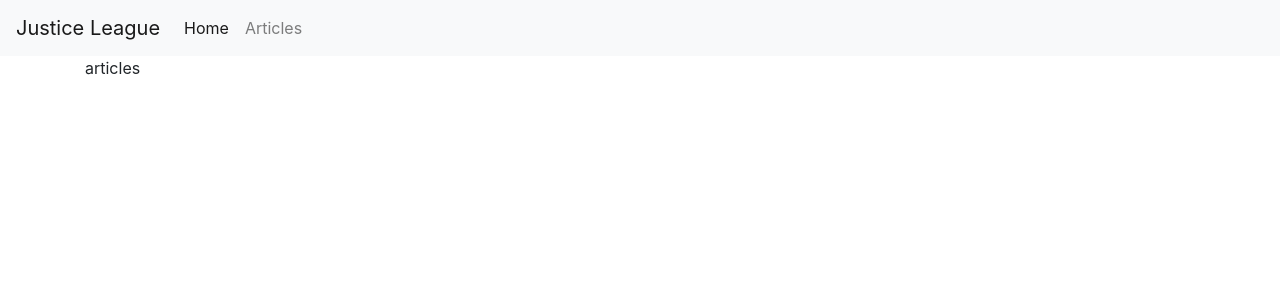
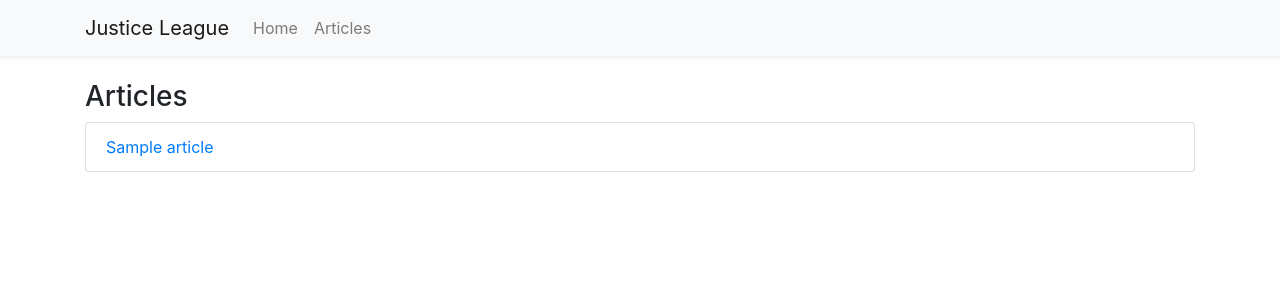
Before and after one commit to pirupius/practice-flask, a Flask app: template templates/articles.html in a window 1280 px wide. Shown: the top 300 px of the page. Run offline with Flask 2, Linux system fonts and the light colour scheme; the template is opened without the code that fills it: most values are stand-ins (such as "Sample title", 1, 10 or a date in 2020); parts of the project's set-up code (start-up, migrations or seed data) failed here and were passed over; some libraries are stand-ins or nearby versions.

Commit message:
passing data in routes

```diff
--- a/app.py
+++ b/app.py
@@ -1,10 +1,13 @@
 from flask import Flask, render_template
+from data import Articles
 
 app = Flask(__name__)
 app.config['TESTING'] = True
 app.config['FLASK_DEBUG'] = True
-app.config['FLASK_ENV'] = development
+app.config['FLASK_ENV'] = 'development'
 app.config['TEMPLATES_AUTO_RELOAD'] = True
+
+Articles = Articles()
 
 @app.route('/')
 def index():
@@ -12,7 +15,11 @@ def index():
 
 @app.route('/articles')
 def articles():
-    return render_template('articles.html')
+    return render_template('articles.html', articles = Articles)
+
+@app.route('/article/<string:id>')
+def article(id):
+    return render_template('article.html', id = id)
 
 if __name__ == '__main__':
     app.run()
--- /dev/null
+++ b/templates/article.html
@@ -0,0 +1,5 @@
+{% extends 'layout.html' %}
+
+{% block body %}
+    <h3>{{ id }}</h3>
+{% endblock %}
--- a/templates/articles.html
+++ b/templates/articles.html
@@ -2,6 +2,13 @@
 
 {% block body %}
 
-    articles
+    <h3>Articles</h3>
+    <ul class="list-group">
+        {% for article in articles %}
+            <li class="list-group-item">
+                <a href="/article/{{ article.id }}">{{ article.title }}</a>
+            </li>
+        {% endfor %}
+    </ul>
 
 {% endblock %}
--- a/templates/home.html
+++ b/templates/home.html
@@ -1,5 +1,9 @@
 {% extends 'layout.html' %}
 
 {% block body %}
-    Reporting Live from Gotham City AGain
+    <div class="card shadow-sm">
+        <div class="card-body">
+            Reporting Live from Gotham City
+        </div>
+    </div>
 {% endblock %}
--- a/templates/includes/_navbar.html
+++ b/templates/includes/_navbar.html
@@ -1,4 +1,5 @@
-<nav class="navbar navbar-expand-lg navbar-light bg-light">
+<nav class="navbar navbar-expand-md shadow-sm navbar-light bg-light">
+    <div class="container">
         <a class="navbar-brand" href="#">Justice League</a>
         <button class="navbar-toggler" type="button" data-toggle="collapse" data-target="#navbarSupportedContent" aria-controls="navbarSupportedContent" aria-expanded="false" aria-label="Toggle navigation">
             <span class="navbar-toggler-icon"></span>
@@ -6,7 +7,7 @@
 
         <div class="collapse navbar-collapse" id="navbarSupportedContent">
             <ul class="navbar-nav mr-auto">
-            <li class="nav-item active">
+                <li class="nav-item">
                     <a class="nav-link" href="/">Home</a>
                 </li>
                 <li class="nav-item">
@@ -14,4 +15,5 @@
                 </li>
             </ul>
         </div>
+    </div>
 </nav>
--- a/templates/layout.html
+++ b/templates/layout.html
@@ -10,7 +10,7 @@
     <body>
         {% include 'includes/_navbar.html' %}
 
-        <div class="container">
+        <div class="container py-4">
             {% block body %} {% endblock %}
         </div>
 
```
Also changed, not shown: data.py (+14 -7 lines). Lines whose indentation alone changed are shown as unchanged.
